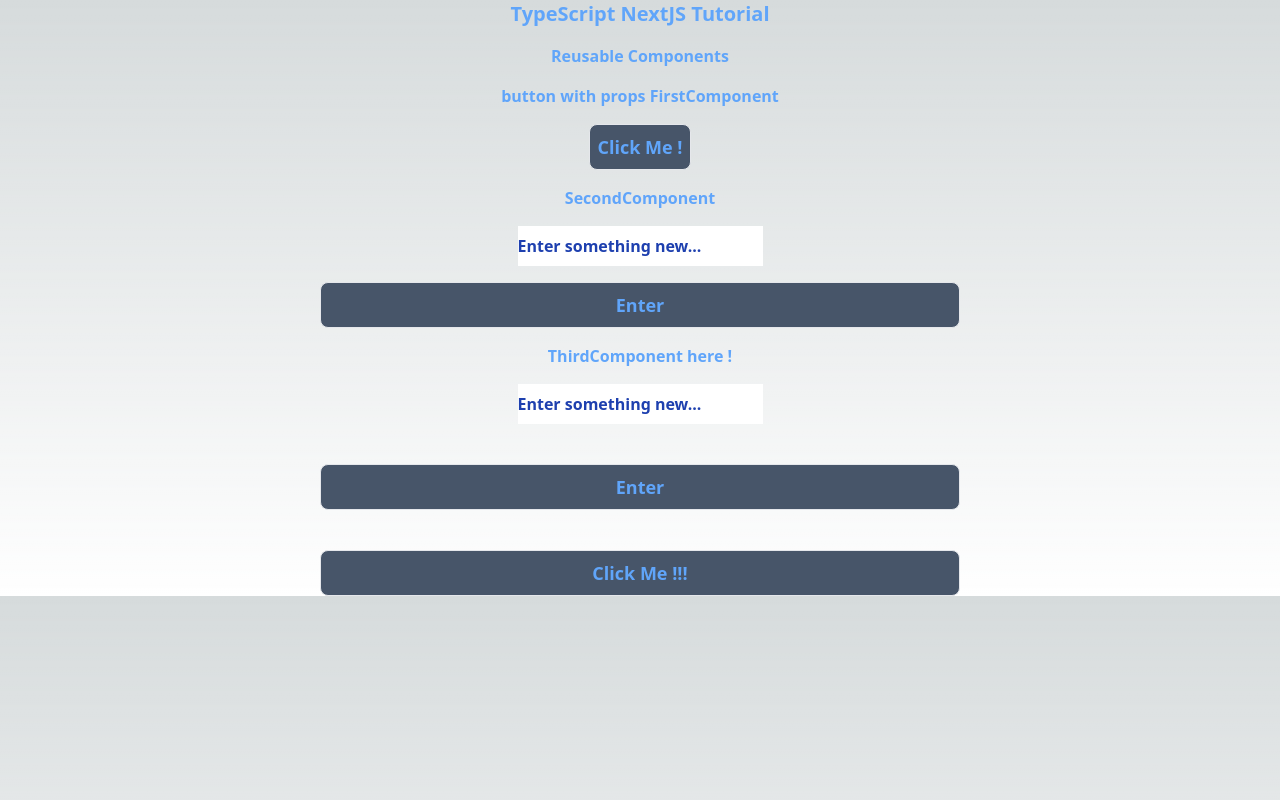
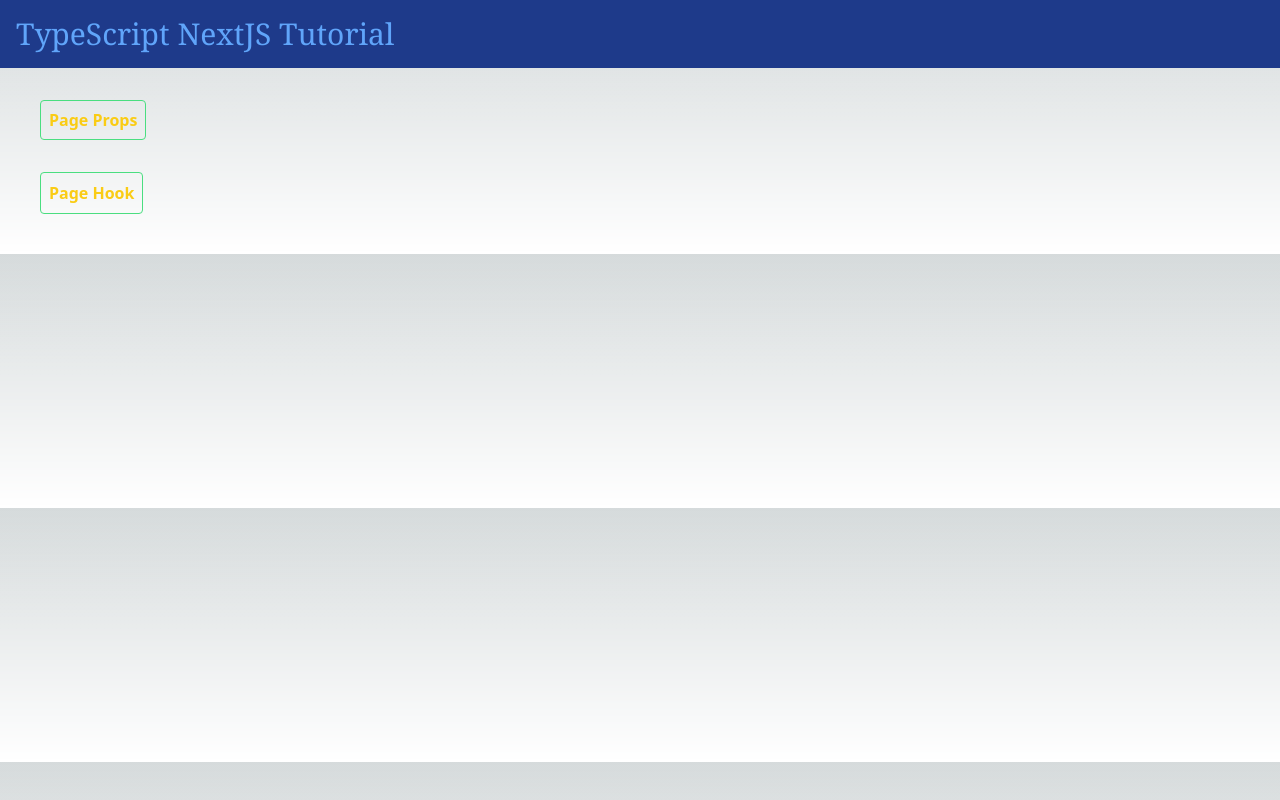
Before and after one commit to TLRKiliann/nextjs-typescript-tutorial, a Next.js app in the folder my-app/: page / in a window 1280 px wide. Built offline with nearby package versions, Linux system fonts and the light colour scheme.

Commit message:
tutorial setup

```diff
--- a/my-app/pages/stateprops/firstcomponent.tsx
+++ b/my-app/components/firstcomponent.tsx
@@ -1,5 +1,5 @@
 import React from 'react'
-import { ButtonProps } from '../../types.values'
+import { ButtonProps } from '../types.values'
 
 const FirstComponent = (props: ButtonProps) => {
   return (
--- a/my-app/pages/stateprops/secondcomponent.tsx
+++ b/my-app/components/secondcomponent.tsx
@@ -1,5 +1,5 @@
 import React from 'react'
-import { InputProps } from '../../types/types.propsvalues'
+import { InputProps } from '../types/types.propsvalues'
 
 const SecondComponent = (props: InputProps) => {
 
@@ -17,7 +17,7 @@
           className="mt-4 mr-80 ml-80 p-2 text-lg bg-slate-600 border rounded-lg">
           Enter
         </button>
-        <span>{props.arrayTodo}</span>
+        <span className="text-orange-400">{props.arrayTodo}</span>
       </div>
     </>
   )
--- a/my-app/pages/stateprops/thirdcomponent.tsx
+++ b/my-app/components/thirdcomponent.tsx
@@ -1,5 +1,5 @@
 import React from 'react'
-import { MixedProps } from '../../types/types.propsvalues'
+import { MixedProps } from '../types/types.propsvalues'
 //import dynamic from 'next/dynamic'
 
 const ThirdComponent = ({
@@ -33,7 +33,7 @@
           {click ? "Clicked" : "Click Me !!!"}
         </button>
 
-        <span>{arrayTodo}</span>
+        <span className="text-orange-400">{arrayTodo}</span>
       </div>
     </>
   )
--- /dev/null
+++ b/my-app/pages/documents/heightcomponent.tsx
@@ -0,0 +1,11 @@
+import Image from 'next/image'
+
+const HeightComponent = () => {
+	return (
+		<>
+			<h1 className="m-4 text-xl">Under development</h1>
+		</>
+	)
+}
+export default HeightComponent
+//<Image src="/../public/img/useContext.png" width="1400" height="1400" alt="img useContext" />
--- /dev/null
+++ b/my-app/pages/documents/sevencomponent.tsx
@@ -0,0 +1,10 @@
+import Image from 'next/image'
+
+const SevenComponent = () => {
+  return (
+    <div>
+      <Image src="/../public/img/useReducer.png" width="1400" height="1400" alt="img useReducer"/>
+    </div>
+  )
+}
+export default SevenComponent
--- a/my-app/pages/index.tsx
+++ b/my-app/pages/index.tsx
@@ -1,54 +1,42 @@
-import { useState, useEffect } from 'react'
-import FirstComponent from './stateprops/firstcomponent'
-import SecondComponent from './stateprops/secondcomponent'
-import ThirdComponent from './stateprops/thirdcomponent'
+import { useRouter } from 'next/navigation'
+import Link from 'next/link'
+import PageProps from './pageprops'
+//import PageHook from './pagehook'
 
 export default function Home() {
+  const router = useRouter()
 
-  const [click, setClick] = useState<boolean>(false)
-  const [initVal, setInitVal] = useState<string>("Enter something new...")
-  const [arrayTodo, setArrayTodo] = useState<string[]>([])
+  const handlePageHook = () => {
+    router.push('/pagehook');
+  }
+  return (
+    <main>
 
-  const handleClick = () => {
-    setClick(!click)
-  };
+      <h1 className="p-4 text-3xl font-serif text-blue-400 bg-blue-900">
+        TypeScript NextJS Tutorial
+      </h1>
 
-  const handleInputChange = (event: React.ChangeEvent<HTMLInputElement>) => {
-    setInitVal(event.target.value)
-  };
+      <ul className="m-10">
+        <li>
+          <Link
+            href="/pageprops"
+            className="p-2 font-bold text-yellow-400
+              border border-green-400 rounded hover:text-slate-100"
+          >
+            Page Props
+          </Link>
+        </li>
+        <li>
+          <button
+            onClick={handlePageHook}
+            className="mt-10 p-2 font-bold text-yellow-400
+              border border-green-400 rounded hover:text-slate-100"
+          >
+            Page Hook<
+          /button>
+        </li>
+      </ul>
 
-  const handleInputBtn = () => {
-    setArrayTodo(initVal)
-    setInitVal("")
-  };
-
-  return (
-    <main className="text-center font-bold text-blue-400">
-      <div>
-        <h1 className="text-xl">TypeScript NextJS Tutorial</h1>
-        <h2 className="m-4">Reusable Components</h2>
-
-        <FirstComponent
-          click={click}
-          handleClick={handleClick}
-        />
-
-        <SecondComponent
-          initVal={initVal}
-          handleInputChange={handleInputChange}
-          handleInputBtn={handleInputBtn}
-          arrayTodo={arrayTodo}
-        />
-
-        <ThirdComponent
-          initVal={initVal}
-          handleInputChange={handleInputChange}
-          handleInputBtn={handleInputBtn}
-          arrayTodo={arrayTodo}
-          click={click}
-          handleClick={handleClick}
-        />
-      </div>
     </main>
   )
 }
--- /dev/null
+++ b/my-app/pages/pagehook.tsx
@@ -0,0 +1,36 @@
+import Link from 'next/link'
+import { useRouter } from 'next/navigation'
+//import SevenComponent from '../components/sevencomponent'
+
+const PageHook = () => {
+  const router = useRouter()
+
+  const handleReturn = () => {
+    router.push('/')
+  }
+
+  return (
+    <>
+      <div className="flex">
+        <h1 className="m-4 text-2xl">Page of Hooks</h1>
+        <button
+          onClick={handleReturn}
+          className="m-3 p-3 text-green-400 hover:text-orange-300 border border-green-400 rounded-lg hover:border-orange-400"
+        >
+          Return to main page
+        </button>
+      </div>
+
+      <div className="m-4">
+        <li className="m-2 text-xl hover:text-orange-400">
+          <Link href="/documents/sevencomponent" >useReducer</Link>
+        </li>
+        <li className="m-2 text-xl hover:text-orange-400">
+          <Link href="/documents/heightcomponent">useContext</Link>
+        </li>
+
+      </div>
+    </>
+  )
+}
+export default PageHook
--- /dev/null
+++ b/my-app/pages/pageprops.tsx
@@ -0,0 +1,52 @@
+import { useState } from 'react'
+import FirstComponent from '../components/firstcomponent'
+import SecondComponent from '../components/secondcomponent'
+import ThirdComponent from '../components/thirdcomponent'
+
+const PageProps = () => {
+
+  const [click, setClick] = useState<boolean>(false)
+  const [initVal, setInitVal] = useState<string>("Enter something new...")
+  const [arrayTodo, setArrayTodo] = useState<string[]>([])
+
+  const handleClick = () => {
+    setClick(!click)
+  };
+
+  const handleInputChange = (event: React.ChangeEvent<HTMLInputElement>) => {
+    setInitVal(event.target.value)
+  };
+
+  const handleInputBtn = () => {
+    setArrayTodo(initVal)
+    setInitVal("")
+  };
+  return (
+    <div>
+
+      <h2 className="m-4">Reusable Components</h2>
+
+      <FirstComponent
+        click={click}
+        handleClick={handleClick}
+      />
+
+      <SecondComponent
+        initVal={initVal}
+        handleInputChange={handleInputChange}
+        handleInputBtn={handleInputBtn}
+        arrayTodo={arrayTodo}
+      />
+
+      <ThirdComponent
+        initVal={initVal}
+        handleInputChange={handleInputChange}
+        handleInputBtn={handleInputBtn}
+        arrayTodo={arrayTodo}
+        click={click}
+        handleClick={handleClick}
+      />
+    </div>
+  )
+}
+export default PageProps
```
Also changed, not shown: my-app/public/img/useReducer.png (added).
